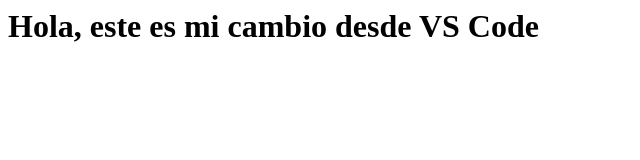
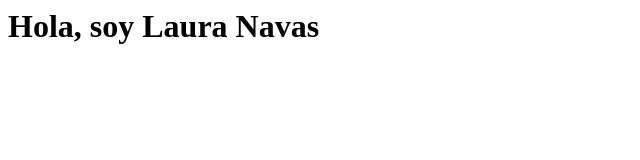
Before and after one commit to Yazmin246/Matematiicas_computacionales_2026_2, a plain HTML site: page laura Navas/index.html in a window 1280 px wide. Shown: the whole page, without its empty margins (0-640 px from the left). Drawn offline with Linux system fonts and the light colour scheme.

Commit message:
Add files via upload

```diff
--- a/laura Navas/index.html
+++ b/laura Navas/index.html
@@ -1 +1 @@
-<h1>Hola, este es mi cambio desde VS Code</h1>
+<h1>Hola, soy Laura Navas</h1>
```
